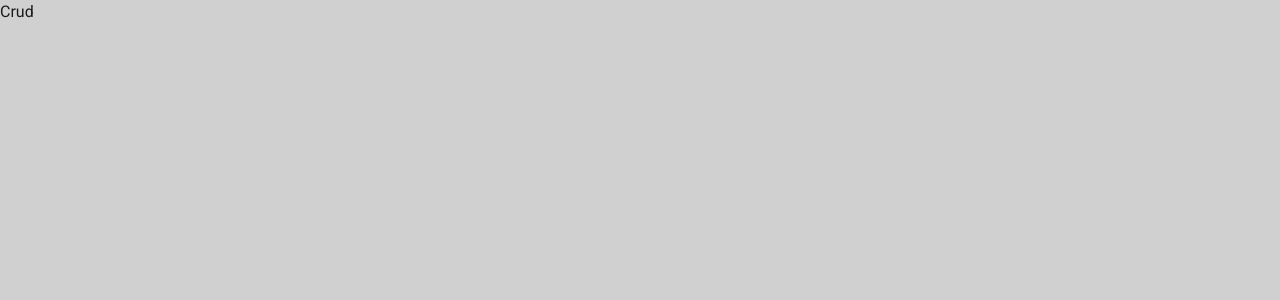
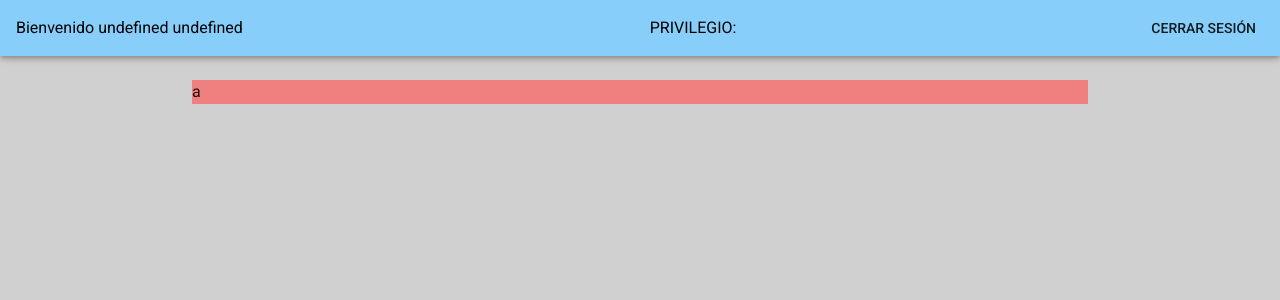
Before and after one commit to xFlameLiq/DSS-FRONTEND, a React (Vite) app: page /crud in a window 1280 px wide. Shown: the top 300 px of the page. Built offline with nearby package versions, Linux system fonts and the light colour scheme.

Commit message:
feat: crud y bases creadas

```diff
--- a/src/pages/Crud/Crud.styles.tsx
+++ b/src/pages/Crud/Crud.styles.tsx
@@ -1,5 +1,28 @@
 import { SxProps, Theme } from "@mui/material";
 
-export const wrap_all_container: SxProps<Theme> = {
+export const navbar: SxProps<Theme> = {
+    width: "100%",
+};
+export const appbar: SxProps<Theme> = {
+    backgroundColor: "lightskyblue",
 
+    alignItems: "center",
 };
+
+export const toolbar: SxProps<Theme> = {
+    width: "100%",
+    justifyContent: "space-between",
+};
+
+export const content_container: SxProps<Theme> = {
+    maxWidth: "70%",
+    backgroundColor: "lightcoral",
+    margin: "0 auto",
+    marginTop: "5rem",
+};
+
+export const rol: SxProps<Theme> = {
+    display: "inline",
+    fontWeight: "700",
+    fontSize: "1.2rem",
+};
--- a/src/pages/Crud/Crud.tsx
+++ b/src/pages/Crud/Crud.tsx
@@ -1,7 +1,85 @@
+import {
+  AppBar,
+  Box,
+  Button,
+  IconButton,
+  Menu,
+  Toolbar,
+  Typography,
+} from "@mui/material";
+import {
+  appbar,
+  content_container,
+  navbar,
+  navbar_content,
+  rol,
+  toolbar,
+} from "./Crud.styles";
+import { useEffect, useState } from "react";
+
+type user = {
+  id: number;
+  name: string;
+  paternalSurname: string;
+  email: string;
+  rol: number;
+};
+
 const Crud = () => {
+  const [user, setUser] = useState<user | null>(null);
+
+  useEffect(() => {
+    const user = localStorage.getItem("user");
+    if (user) {
+      try {
+        const userObject = JSON.parse(user);
+        setUser(userObject);
+      } catch (error) {
+        console.error("Error parsing user from localStorage", error);
+      }
+    }
+  }, []);
+
+  const onCloseSesion = () => {
+    window.location.replace("http://localhost:5173/login");
+    alert("Sesión cerrada!");
+    localStorage.removeItem("user");
+  };
+
   return (
     <>
-      <div>Crud</div>
+      <AppBar position="fixed" sx={appbar}>
+        <Toolbar sx={toolbar}>
+          <Box>
+            <Typography variant="body1" color="initial">
+              Bienvenido {`${user?.name} ${user?.paternalSurname}`}
+            </Typography>
+          </Box>
+          <Box>
+            <Typography variant="body1" color="initial">
+              PRIVILEGIO:
+              {user?.rol === 0 ? (
+                <Typography sx={rol}>{` CLIENTE`}</Typography>
+              ) : null}
+              {user?.rol === 1 ? (
+                <Typography sx={rol}>{` FACTURA`}</Typography>
+              ) : null}
+              {user?.rol === 2 ? (
+                <Typography sx={rol}>{` ADMINISTRADOR`}</Typography>
+              ) : null}
+            </Typography>
+          </Box>
+          <Box>
+            <Button color="inherit" onClick={onCloseSesion}>
+              Cerrar sesión
+            </Button>
+          </Box>
+        </Toolbar>
+      </AppBar>
+      <Box sx={content_container}>
+
+        a
+      </Box>
     </>
   );
 };
```
Also changed, not shown: src/services/services_types/Crud.types.ts (added, +34 -0 lines), src/services/api_services/crud_services/ApiCreateNewProduct.service.ts (added), src/services/api_services/crud_services/ApiDeleteProduct.service.ts (added), src/services/api_services/crud_services/ApiGetAllProducts.service.ts (added), src/services/api_services/crud_services/ApiUpdateProduct.service.ts (added).
